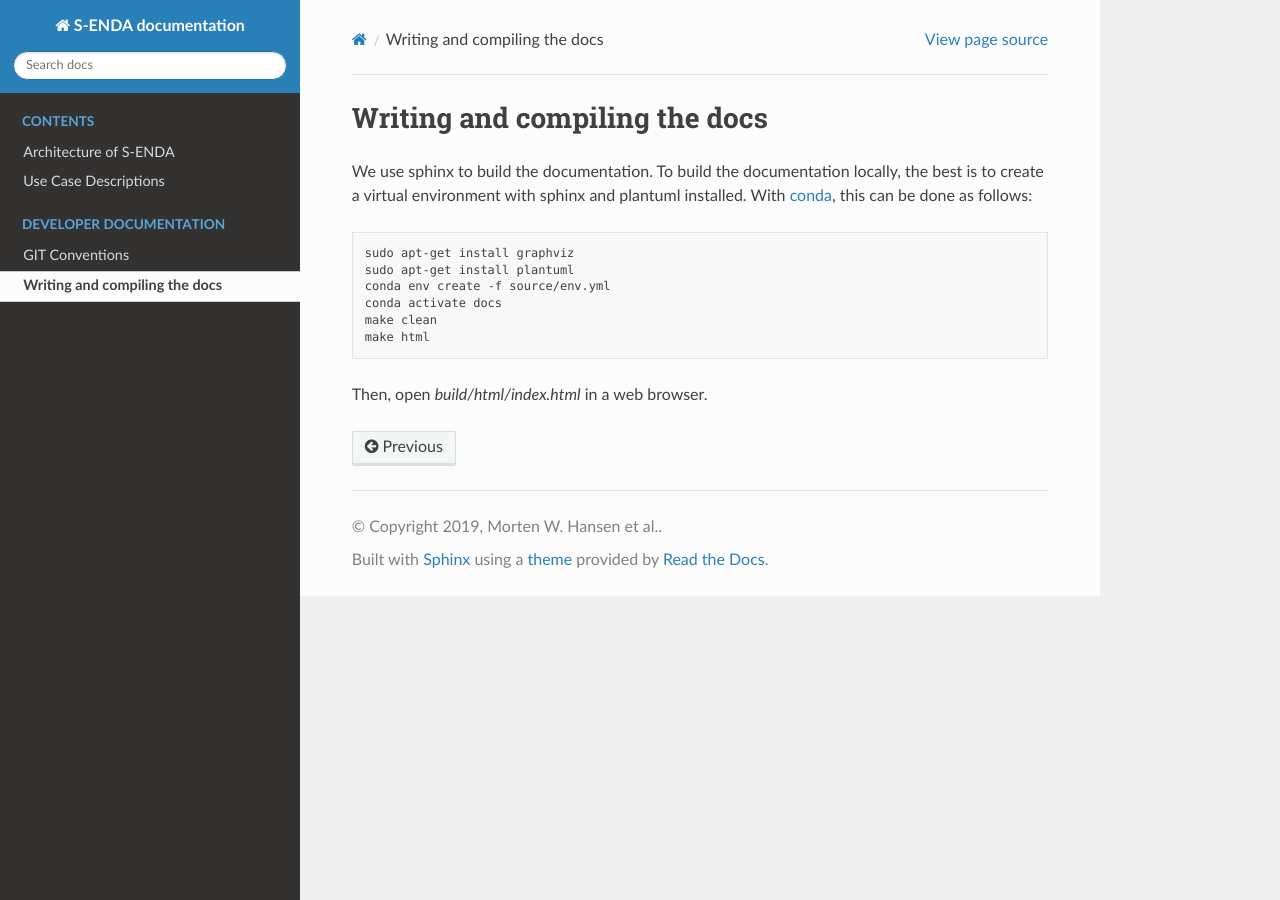
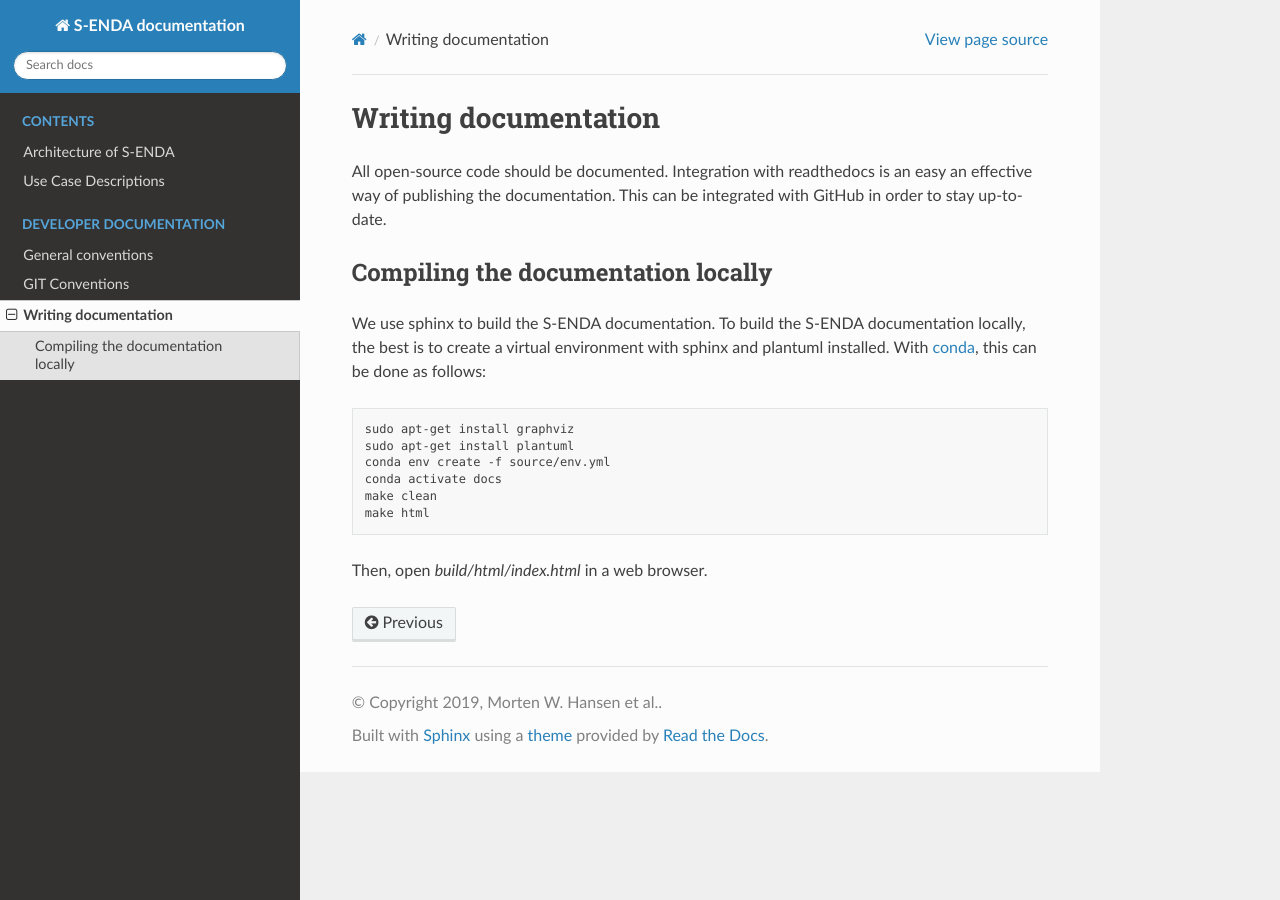
Before and after one commit to metno/S-ENDA-documentation, a Sphinx documentation site: the page built from source/write_docs.rst, in a window 1280 px wide. Built offline with Sphinx 7.4.7 and the Read the Docs theme 2.0.0, drawn with Linux system fonts in a browser that asks for light colours.

Commit message:
#46: Establish guidelines for developing, documenting, and making open-source software available

```diff
--- a/source/git_conventions.rst
+++ b/source/git_conventions.rst
@@ -37,7 +37,3 @@ We adopt the following system for branching and merging:
 
 
 The master branch is linked from readthedocs, and shall be complete, nice and understandable.
-
-.. note::
-
-    Please use English language for the use case descriptions
--- a/source/index.rst
+++ b/source/index.rst
@@ -17,6 +17,7 @@ Welcome to S-ENDA's documentation!
    :maxdepth: 2
    :caption: Developer documentation
 
+   general_conventions
    git_conventions
    write_docs
 
--- a/source/write_docs.rst
+++ b/source/write_docs.rst
@@ -1,7 +1,13 @@
-Writing and compiling the docs
-""""""""""""""""""""""""""""""
+Writing documentation
+"""""""""""""""""""""
 
-We use sphinx to build the documentation. To build the documentation locally, the best is to create
+All open-source code should be documented. Integration with readthedocs is an easy an effective way
+of publishing the documentation. This can be integrated with GitHub in order to stay up-to-date.
+
+Compiling the documentation locally
+===================================
+
+We use sphinx to build the S-ENDA documentation. To build the S-ENDA documentation locally, the best is to create
 a virtual environment with sphinx and plantuml installed. With
 `conda <https://docs.conda.io/projects/conda/en/latest/user-guide/install/index.html>`_, this can be done as follows:
 
```
Also changed, not shown: source/general_conventions.rst (added, +17 -0 lines), source/use_cases.rst (+8 -0 lines).
